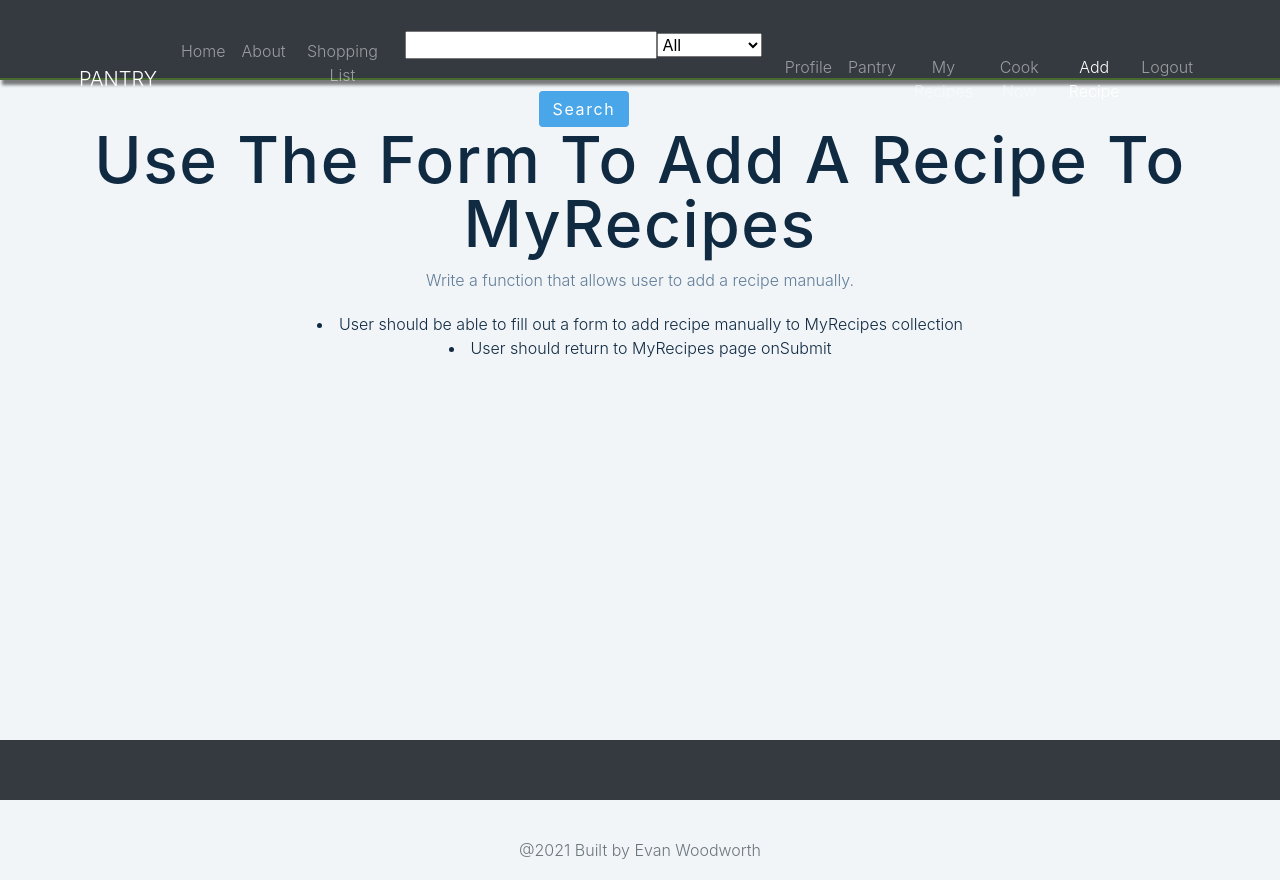
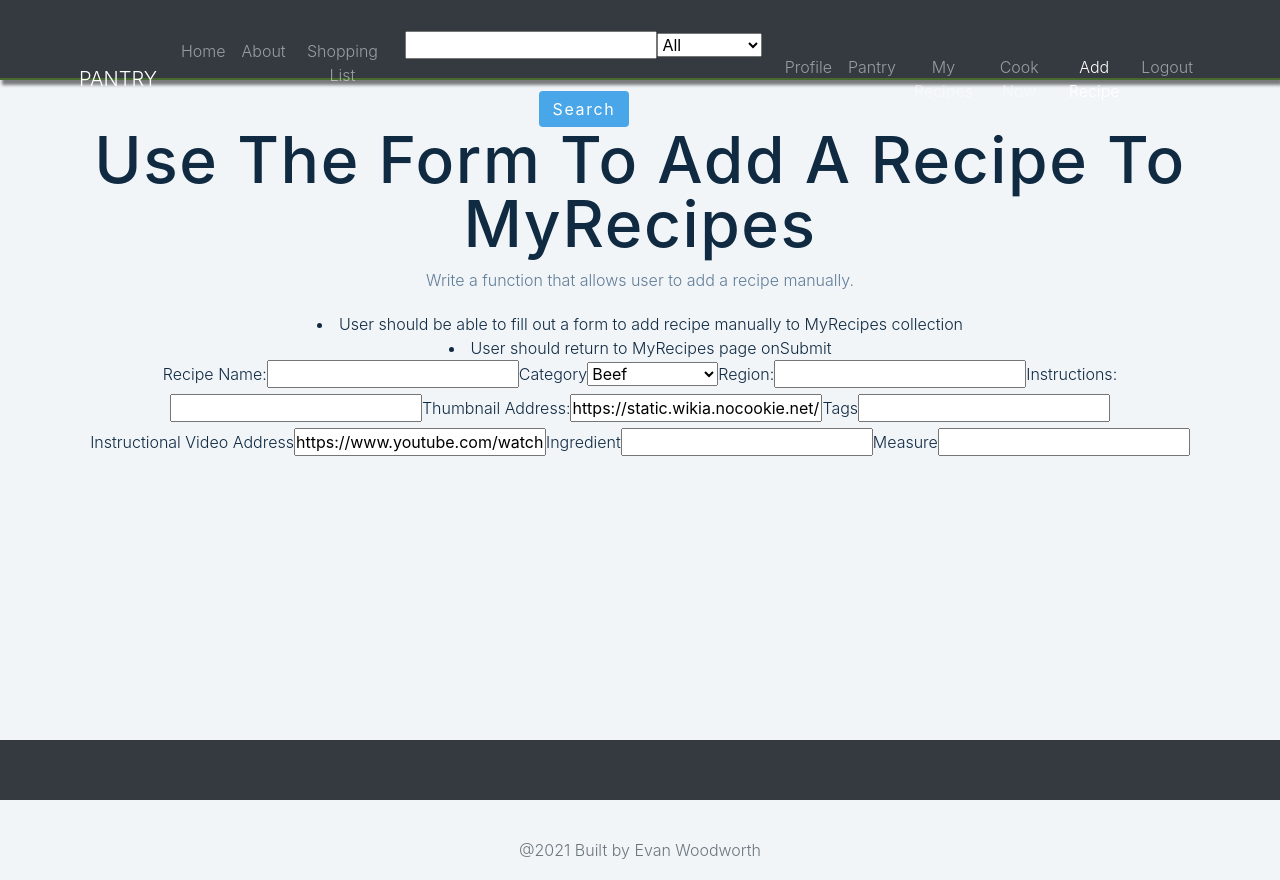
Before and after one commit to evan-woodworth/pantry, a React (Create React App) app in the folder pantry-app/: page /addrecipe in a window 1280 px wide. Built offline with nearby package versions, Linux system fonts and the light colour scheme; no server answers; sample sign-in values are in the browser's storage.

Commit message:
cooknow done, add recipe started

```diff
--- a/pantry-app/src/pages/AddRecipe.js
+++ b/pantry-app/src/pages/AddRecipe.js
@@ -12,6 +12,41 @@ const AddRecipe = () => {
       </p>
       <li>User should be able to fill out a form to add recipe manually to MyRecipes collection</li>
       <li>User should return to MyRecipes page onSubmit</li>
+      <form>
+        <label for="strMeal">Recipe Name:</label>
+        <input type="text" id="strMeal" name="strMeal"></input>
+        <label for="strCategory">Category</label>
+        <select id="strCategory" name="strCategory">
+          <option value="Beef">Beef</option>
+          <option value="Chicken">Chicken</option>
+          <option value="Dessert">Dessert</option>
+          <option value="Lamb">Lamb</option>
+          <option value="Miscellaneous">Miscellaneous</option>
+          <option value="Pasta">Pasta</option>
+          <option value="Pork">Pork</option>
+          <option value="Seafood">Seafood</option>
+          <option value="Side">Side</option>
+          <option value="Starter">Starter</option>
+          <option value="Vegan">Vegan</option>
+          <option value="Vegetarian">Vegetarian</option>
+          <option value="Breakfast">Breakfast</option>
+          <option value="Goat">Goat</option>
+        </select>
+        <label for="strArea">Region:</label>
+        <input type="text" id="strArea" name="strArea"></input>
+        <label for="strInstructions">Instructions:</label>
+        <input type="text" id="strInstructions" name="strInstructions"></input>
+        <label for="strMealThumb">Thumbnail Address:</label>
+        <input type="text" id="strMealThumb" name="strMealThumb" value="https://static.wikia.nocookie.net/clubpenguin/images/8/85/Place_Setting_icon.png/revision/latest?cb=20171129210847"></input>
+        <label for="strTags">Tags</label>
+        <input type="text" id="strTags" name="strTags"></input>
+        <label for="strYoutube">Instructional Video Address</label>
+        <input type="text" id="strYoutube" name="strYoutube" value="https://www.youtube.com/watch?v=iik25wqIuFo"></input>
+        <label for="strIngredient">Ingredient</label>
+        <input type="text" id="strIngredient" name="strIngredient"></input>
+        <label for="strMeasure">Measure</label>
+        <input type="text" id="strMeasure" name="strMeasure"></input>
+      </form>
     </div>
   )
 }
--- a/pantry-app/src/pages/CookNow.js
+++ b/pantry-app/src/pages/CookNow.js
@@ -23,6 +23,8 @@ function CookNow(props) {
   let userRecipes = []
   let userPantries = []
   let userShoppingLists = []
+  let allIngredients = []
+  let recipesCookNow = []
   console.log('****************************')
   console.log(props)
   let userID = props.user
@@ -33,27 +35,42 @@ function CookNow(props) {
   //let id = userID.id
   console.log('userID.id ' + userID.id);
   //const payload = {notUser: props.user}
-  // axios.get(`${REACT_APP_SERVER_URL}/api/users/recipes`)
-  //    .then(response => {
-  //     userRecipes = response.data
-  //     console.log(response.data)
-  //    })
+  axios.get(`${REACT_APP_SERVER_URL}/api/users/recipes`)
+     .then(response => {
+      userRecipes = response.data
+      console.log(response.data)
+     })
   axios.get(`${REACT_APP_SERVER_URL}/api/users/pantries`)
     .then(response => {
     userPantries = response.data
     console.log(response.data)
     })
-  // axios.get(`${REACT_APP_SERVER_URL}/api/users/shoppingLists`)
-  //   .then(response => {
-  //   userShoppingLists = response.data
-  //   console.log(response.data)
-  //   })
+  axios.get(`${REACT_APP_SERVER_URL}/api/users/shoppingLists`)
+    .then(response => {
+    userShoppingLists = response.data
+    console.log(response.data)
+    })
   let userIngs = []
    axios.get(`${REACT_APP_SERVER_URL}/api/pantries/ingredients`)
    .then(response => {
     userIngs = response.data
     console.log(response.data)
     })
+
+
+
+  userRecipes.forEach((oneRecipe) => {
+    let haveIngredients = true
+    oneRecipe.ingredients.forEach((recipeIngredient) => {
+      if (!userIngs.includes(recipeIngredient.name)) {
+        haveIngredients = false;
+      }
+      if (haveIngredients) {
+        recipesCookNow.push(oneRecipe);
+      }
+    })
+  })
+
   // userPantries.forEach(pantPant => {
   //   const payload = {
   //     id: pantPant.id
@@ -68,8 +85,13 @@ function CookNow(props) {
 
 
   return (
+    <div>
     <h1>Cook Now</h1>
-    )
+    <ul>
+    {recipesCookNow.map((recipe) => <li>{recipe.name}</li>)}
+    </ul>
+    </div>
+  )
 };
 
 
```
